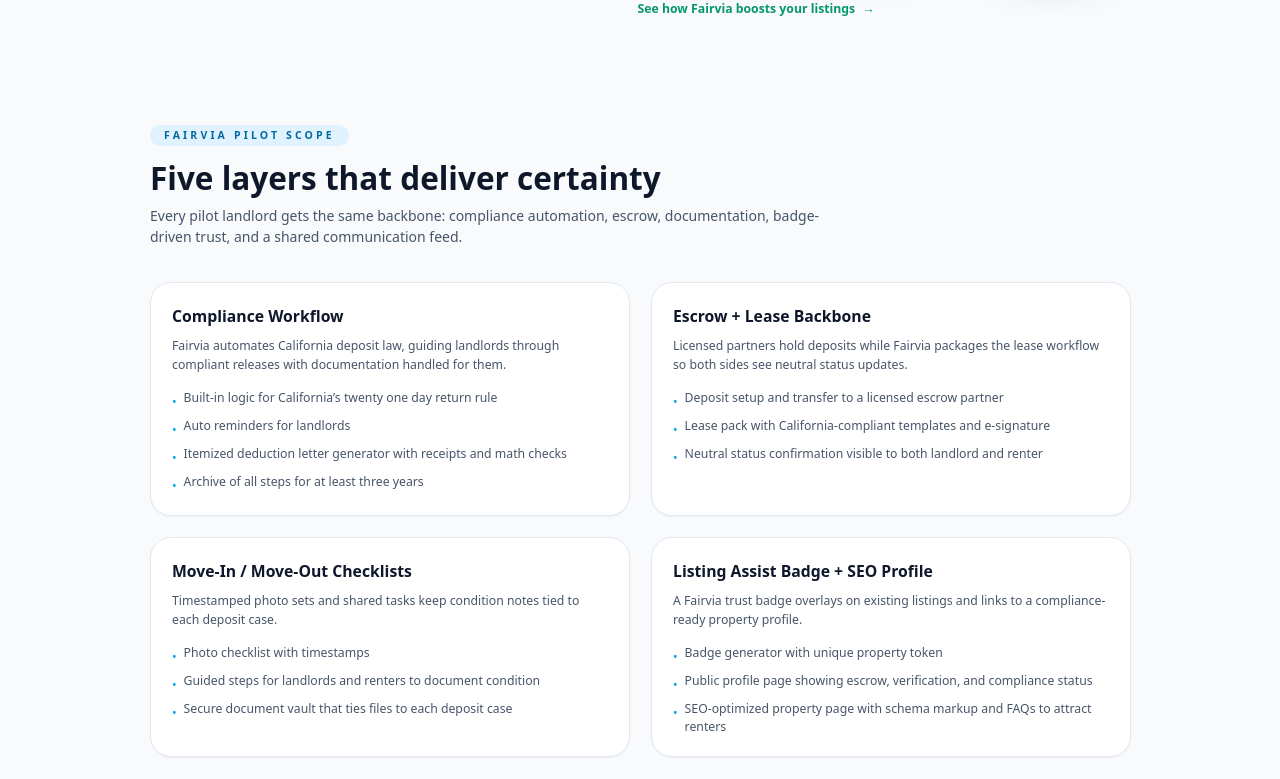
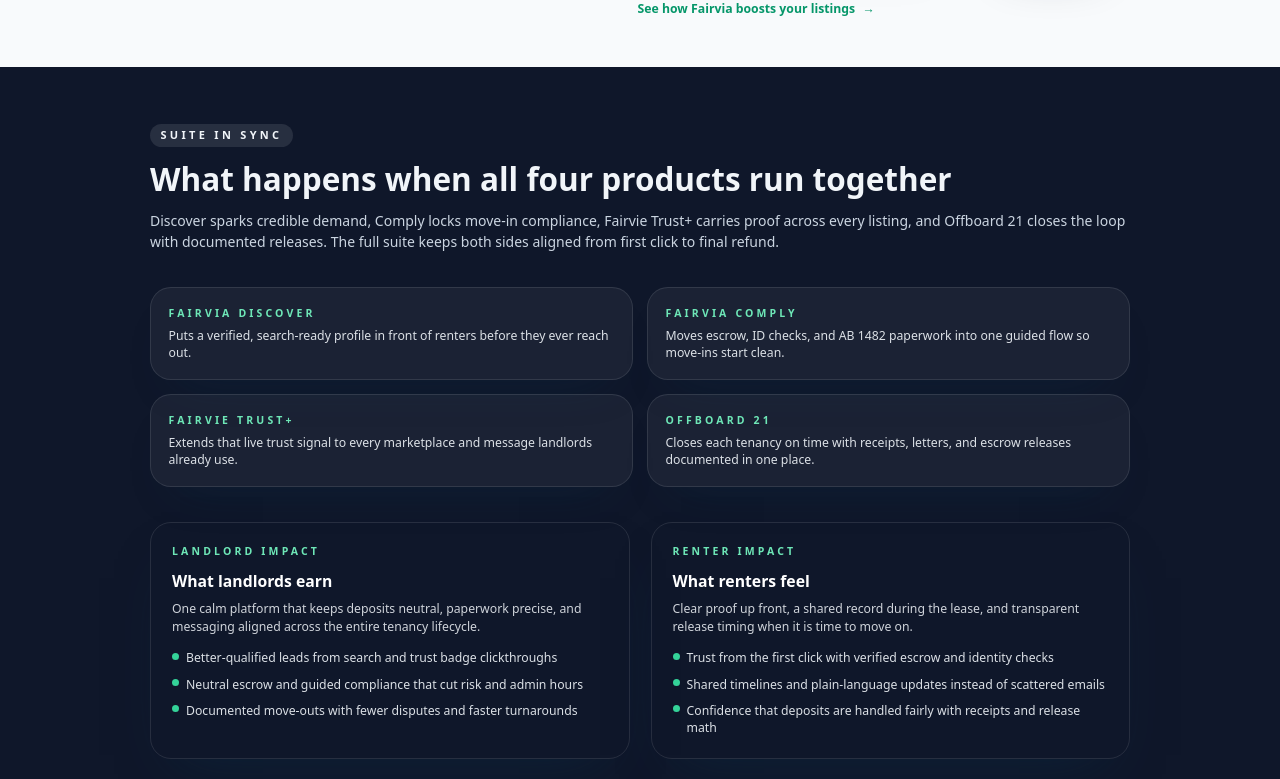
Before and after one commit to Aaronrabanal24/rentguard-landing, a Next.js app: page /features in a window 1280 px wide. Shown: the part 3200-3979 px from the top of the page. Built offline with nearby package versions, Linux system fonts and the light colour scheme.

Commit message:
last section features, unite

```diff
--- a/src/pages/features.tsx
+++ b/src/pages/features.tsx
@@ -1,5 +1,4 @@
 import type { ReactNode } from "react";
-import dynamic from "next/dynamic";
 import { PageContainer } from "@/components/layout/PageContainer";
 import { motion } from "@/lib/motion";
 import HomeCTA from "@/components/sections/HomeCTA";
@@ -30,14 +29,6 @@
   ctaLabel?: string;
   badge?: string;
 }
-
-const PilotModules = dynamic(() => import("@/components/sections/PilotModules"), {
-  loading: () => <SectionSkeleton heightClass="h-[320px]" label="Loading pilot modules" />,
-});
-
-const PilotFeatureMatrix = dynamic(() => import("@/components/sections/PilotFeatureMatrix"), {
-  loading: () => <SectionSkeleton heightClass="h-[320px]" label="Loading feature matrix" />,
-});
 
 const FEATURE_HERO_LAYERS: FeatureLayer[] = [
   {
@@ -274,28 +265,54 @@
   },
 ];
 
+const SUITE_TOGETHER_POINTS = [
+  {
+    title: "Fairvia Discover",
+    detail: "Puts a verified, search-ready profile in front of renters before they ever reach out.",
+  },
+  {
+    title: "Fairvia Comply",
+    detail: "Moves escrow, ID checks, and AB 1482 paperwork into one guided flow so move-ins start clean.",
+  },
+  {
+    title: "Fairvie Trust+",
+    detail: "Extends that live trust signal to every marketplace and message landlords already use.",
+  },
+  {
+    title: "Offboard 21",
+    detail: "Closes each tenancy on time with receipts, letters, and escrow releases documented in one place.",
+  },
+];
+
+const SUITE_IMPACT = {
+  landlord: {
+    headline: "What landlords earn",
+    summary: "One calm platform that keeps deposits neutral, paperwork precise, and messaging aligned across the entire tenancy lifecycle.",
+    bullets: [
+      "Better-qualified leads from search and trust badge clickthroughs",
+      "Neutral escrow and guided compliance that cut risk and admin hours",
+      "Documented move-outs with fewer disputes and faster turnarounds",
+    ],
+  },
+  renter: {
+    headline: "What renters feel",
+    summary: "Clear proof up front, a shared record during the lease, and transparent release timing when it is time to move on.",
+    bullets: [
+      "Trust from the first click with verified escrow and identity checks",
+      "Shared timelines and plain-language updates instead of scattered emails",
+      "Confidence that deposits are handled fairly with receipts and release math",
+    ],
+  },
+} as const;
+
 export default function FeaturesPage() {
   return (
     <PageContainer title="Fairvia — Features" animateMain={false}>
       <FeatureHero />
       <ProductSections />
-      <PilotModules />
-      <PilotFeatureMatrix />
+      <SuiteImpactSection />
       <HomeCTA />
     </PageContainer>
-  );
-}
-
-function SectionSkeleton({ heightClass, label }: { heightClass: string; label: string }) {
-  return (
-    <div
-      className={`flex ${heightClass} items-center justify-center rounded-3xl border border-slate-200 bg-white/70 text-sm text-slate-400 animate-pulse`}
-      role="status"
-      aria-live="polite"
-      aria-label={label}
-    >
-      {label}
-    </div>
   );
 }
 
@@ -474,3 +491,57 @@
     </div>
   );
 }
+
+function SuiteImpactSection() {
+  return (
+    <section className="bg-slate-900 py-16 text-slate-100">
+      <div className="mx-auto max-w-6xl space-y-10 px-4">
+        <div className="space-y-4">
+          <span className="inline-flex items-center gap-2 rounded-full bg-white/10 px-3 py-1 text-[11px] font-semibold uppercase tracking-[0.3em]">
+            Suite in sync
+          </span>
+          <h2 className="text-3xl font-semibold sm:text-4xl">What happens when all four products run together</h2>
+          <p className="text-sm text-slate-300 sm:text-base">
+            Discover sparks credible demand, Comply locks move-in compliance, Fairvie Trust+ carries proof across every listing, and Offboard 21 closes the loop with documented releases. The full suite keeps both sides aligned from first click to final refund.
+          </p>
+        </div>
+
+        <div className="grid gap-4 md:grid-cols-2">
+          {SUITE_TOGETHER_POINTS.map((point) => (
+            <div key={point.title} className="rounded-3xl border border-white/10 bg-white/5 px-5 py-5 shadow-[0_24px_48px_-30px_rgba(8,47,73,0.45)]">
+              <p className="text-xs font-semibold uppercase tracking-[0.3em] text-emerald-300">{point.title}</p>
+              <p className="mt-2 text-sm text-slate-100/90">{point.detail}</p>
+            </div>
+          ))}
+        </div>
+
+        <div className="grid gap-6 md:grid-cols-2">
+          <SuiteRoleCard role="landlord" />
+          <SuiteRoleCard role="renter" />
+        </div>
+      </div>
+    </section>
+  );
+}
+
+function SuiteRoleCard({ role }: { role: keyof typeof SUITE_IMPACT }) {
+  const data = SUITE_IMPACT[role];
+
+  return (
+    <div className="h-full rounded-3xl border border-white/10 bg-white/8 px-6 py-6 shadow-[0_26px_54px_-30px_rgba(8,47,73,0.5)]">
+      <p className="text-xs font-semibold uppercase tracking-[0.3em] text-emerald-300">
+        {role === "landlord" ? "Landlord impact" : "Renter impact"}
+      </p>
+      <h3 className="mt-3 text-lg font-semibold text-white">{data.headline}</h3>
+      <p className="mt-2 text-sm text-slate-100/85">{data.summary}</p>
+      <ul className="mt-4 space-y-2.5 text-sm text-slate-100/90">
+        {data.bullets.map((bullet) => (
+          <li key={bullet} className="flex items-start gap-2">
+            <span className="mt-1 inline-flex h-2 w-2 flex-none rounded-full bg-emerald-400" />
+            <span>{bullet}</span>
+          </li>
+        ))}
+      </ul>
+    </div>
+  );
+}
```
